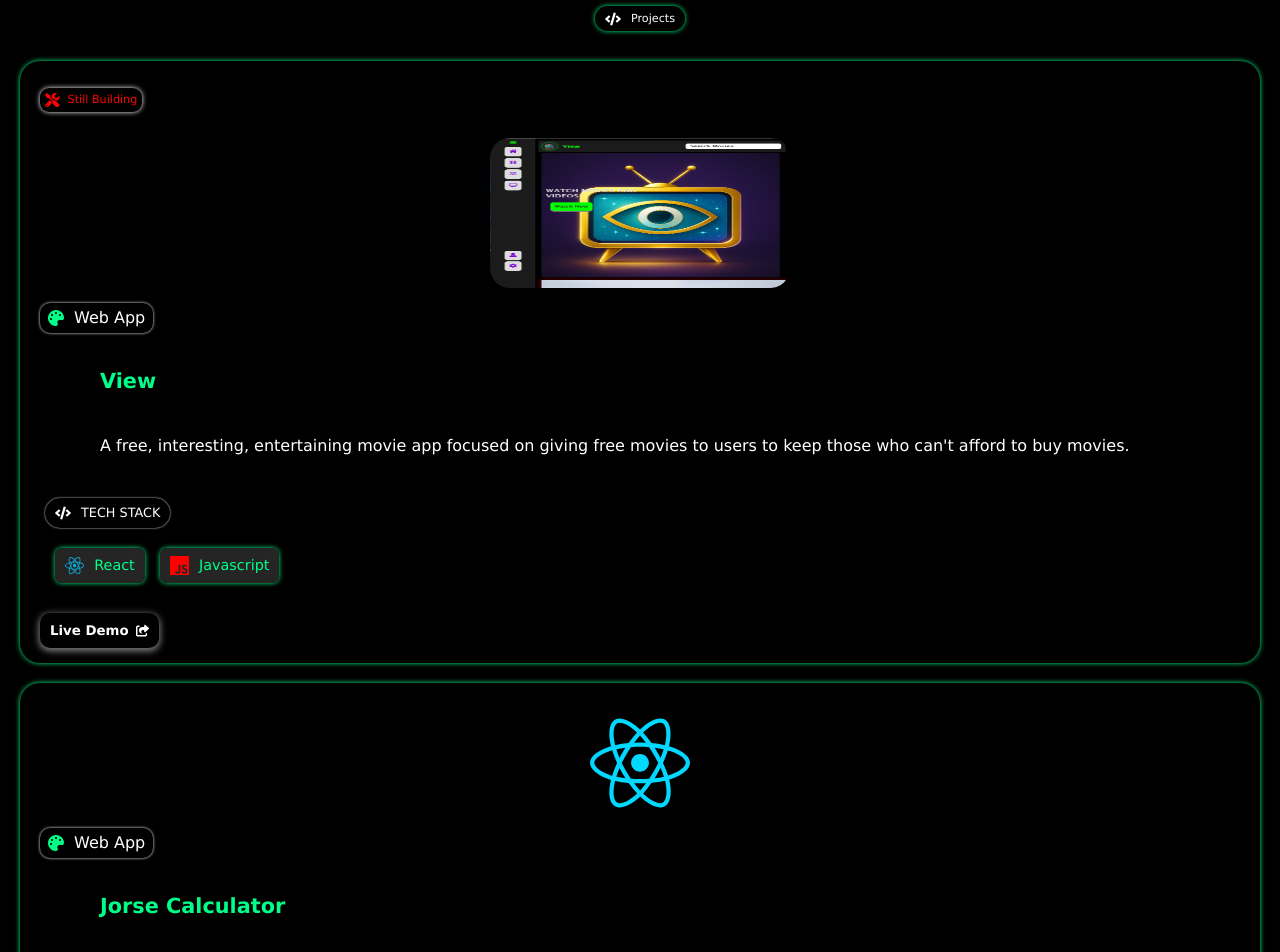
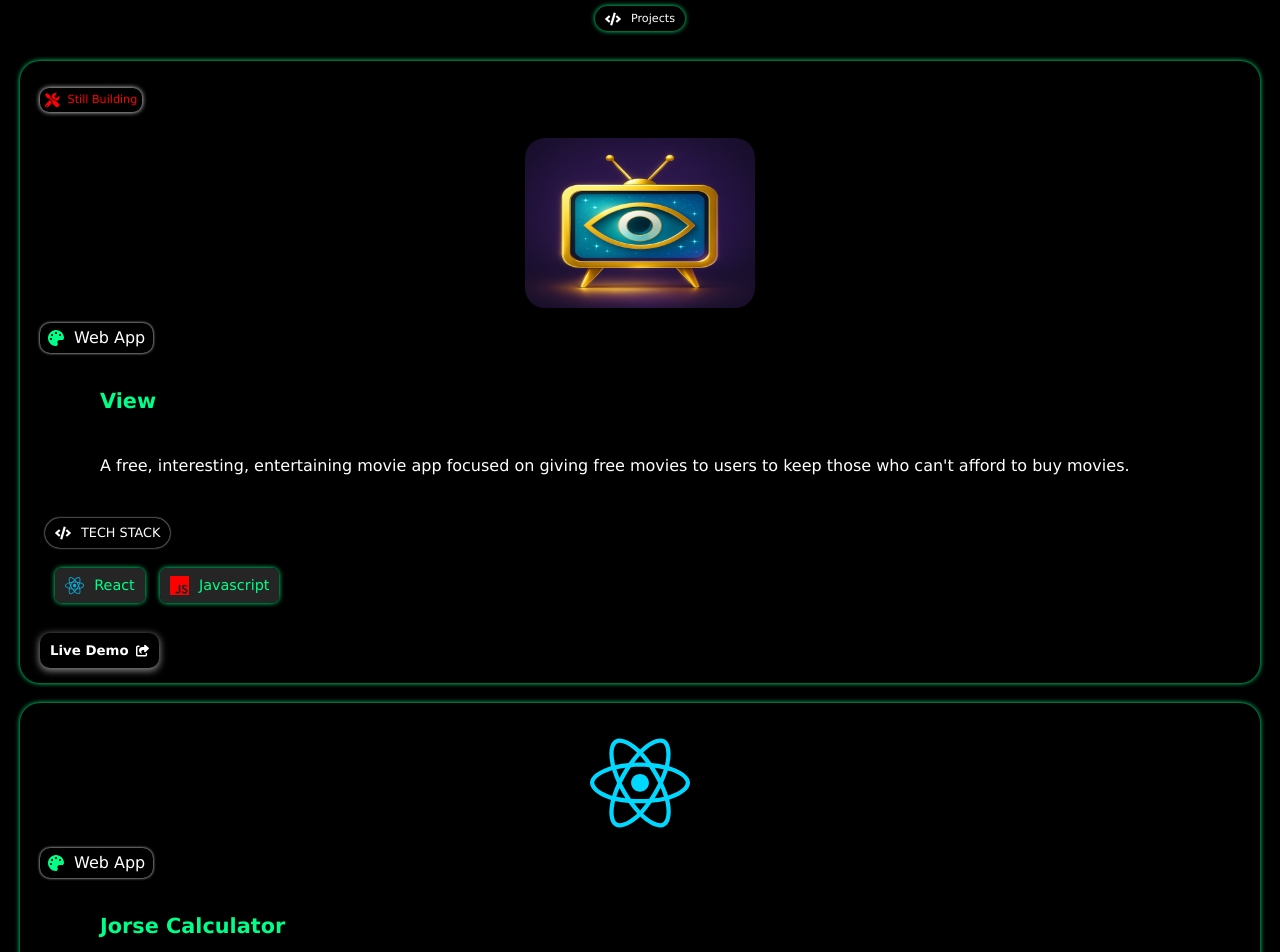
Before and after one commit to Jephthah-spec/Jorsedev, a React (Vite) app: page / in a window 1280 px wide. Shown: the part 820-1772 px from the top of the page. Built offline with nearby package versions, Linux system fonts and the light colour scheme.

Commit message:
Made some changes

```diff
--- a/src/Images.jsx
+++ b/src/Images.jsx
@@ -2,10 +2,11 @@ import React from "react";
 import {FaCircle, FaCode, FaPalette, FaUpload, FaUserCircle} from "react-icons/fa";
 import { FaShareFromSquare } from "react-icons/fa6";
 import { SiCss3, SiFacebook, SiGit, SiGithub, SiHtml5, SiJavascript, SiLinkedin, SiPython, SiReact, SiWhatsapp } from "react-icons/si";
+import mypic from "./images/jorsedev.jpg"
 export function Image({size}) {
     return(
         <img
-            src="src/images/JorseDev - Copy.jpg"
+            src={mypic}
             alt="My Image"
             width={size}
             height={size}
--- a/src/Jorse.jsx
+++ b/src/Jorse.jsx
@@ -6,6 +6,8 @@ import { StackImg } from "./Images";
 import { ScatteredImg } from "./Images";
 import { SiCss3, SiFacebook, SiGmail, SiHtml5, SiReact, SiTelegram, SiWhatsapp } from "react-icons/si";
 import {BiSolidPhoneCall } from "react-icons/bi";
+import calculator from "./assets/react.svg"
+import viewlogo from "./Images/viewlogo.png"
 
 export function IntroBar (){
     return(
@@ -143,9 +145,9 @@ export function Projects(){
             <div className="Projects">
                 <div className="ProjectCont">
                     <ProjectImg
-                        src={"src/images/View-Img.png"}
-                        width={300}
-                        height={150}
+                        src={viewlogo}
+                        width={230}
+                        height={170}
                         href={""}
                         name={"View"}
                         info={"A free, interesting, entertaining movie app focused on giving free movies to users to keep those who can't afford to buy movies."}
@@ -156,11 +158,11 @@ export function Projects(){
                         }
                     />
                     <ProjectImg
-                     src={"src/assets/react.svg"}
+                     src={calculator}
                      width={100}
                      height={100}
                      name={"Jorse Calculator"}
-                     info={"Simple but effective free calcuulator"}
+                     info={"Simple but effective free calculator"}
                      href={"https://jorse-calculator.vercel.app/"}
                      />
                 </div>
```
Also changed, not shown: src/images/jorsedev.jpg (renamed from src/images/JorseDev - Copy.jpg), src/images/viewimg.png (renamed from src/images/View-Img.png).
